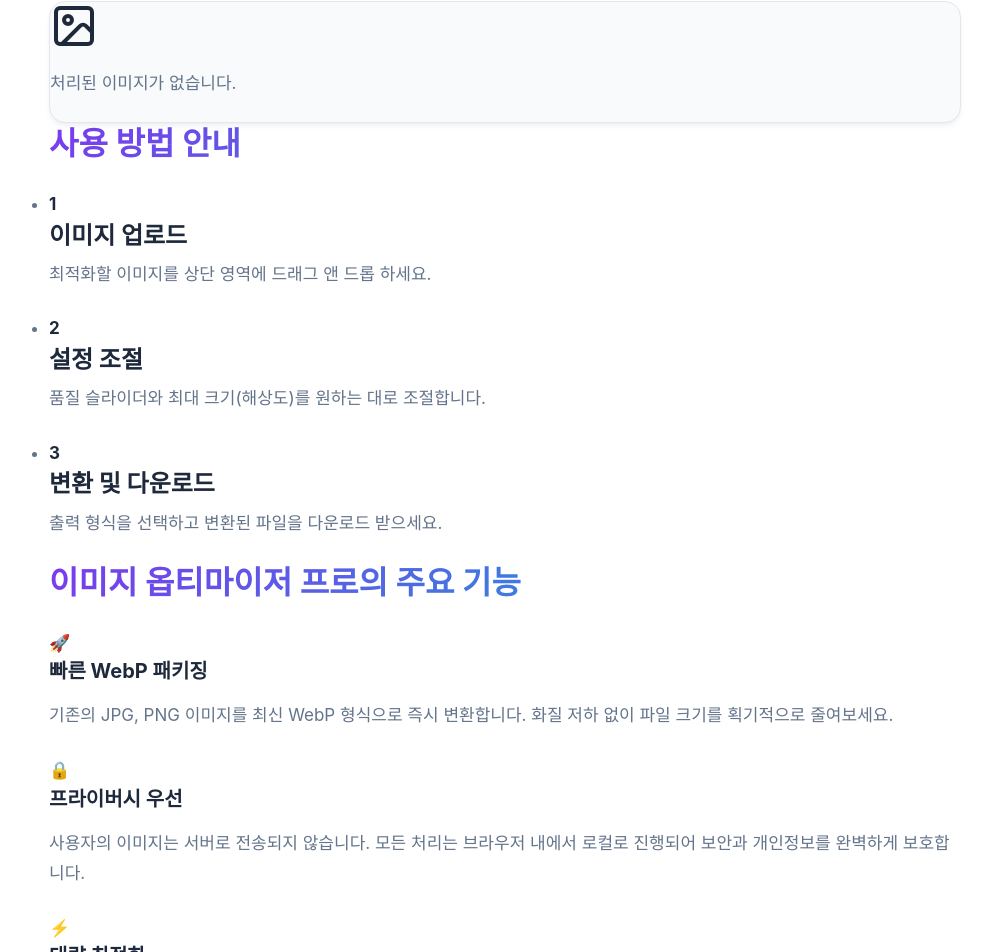
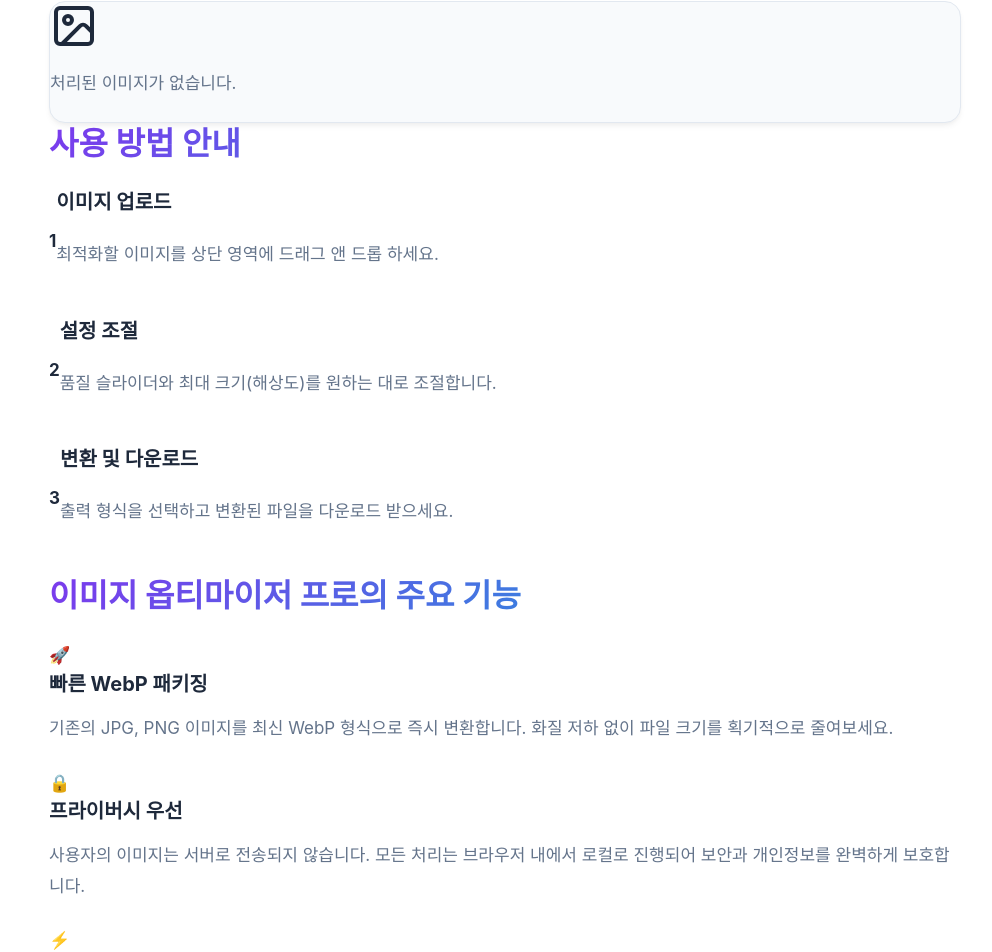
Before and after one commit to guideyoon/webp, a React (Vite) app: page / in a window 1280 px wide. Shown: the part 923-1875 px from the top of the page, without its empty margins (135-1127 px from the left). Built offline with nearby package versions, Linux system fonts and the light colour scheme; the HTML template or start-up script is replaced by a standard one.

Commit message:
Design: Horizontal layout for Guide steps and removed points

```diff
--- a/src/components/InfoSections.tsx
+++ b/src/components/InfoSections.tsx
@@ -46,22 +46,28 @@ export const FAQSection: React.FC = () => (
 export const GuideSection: React.FC = () => (
     <section className="py-16">
         <h2 className="text-3xl font-bold mb-12 title-gradient text-center">사용 방법 안내</h2>
-        <div className="max-w-2xl mx-auto">
-            <ul className="relative border-l-2 border-gray-200 ml-4 space-y-10 list-none">
-                <li className="ml-8 relative">
-                    <span className="absolute -left-11 flex items-center justify-center w-8 h-8 rounded-full bg-primary text-white font-bold text-sm">1</span>
-                    <h3 className="font-bold text-lg mb-2">이미지 업로드</h3>
-                    <p className="text-dim">최적화할 이미지를 상단 영역에 드래그 앤 드롭 하세요.</p>
+        <div className="max-w-xl mx-auto">
+            <ul className="space-y-12 list-none p-0">
+                <li className="flex gap-6 items-start">
+                    <span className="flex-shrink-0 flex items-center justify-center w-10 h-10 rounded-full bg-primary text-white font-bold text-lg shadow-sm">1</span>
+                    <div>
+                        <h3 className="font-bold text-xl mb-1 text-main">이미지 업로드</h3>
+                        <p className="text-dim leading-relaxed">최적화할 이미지를 상단 영역에 드래그 앤 드롭 하세요.</p>
+                    </div>
                 </li>
-                <li className="ml-8 relative">
-                    <span className="absolute -left-11 flex items-center justify-center w-8 h-8 rounded-full bg-primary text-white font-bold text-sm">2</span>
-                    <h3 className="font-bold text-lg mb-2">설정 조절</h3>
-                    <p className="text-dim">품질 슬라이더와 최대 크기(해상도)를 원하는 대로 조절합니다.</p>
+                <li className="flex gap-6 items-start">
+                    <span className="flex-shrink-0 flex items-center justify-center w-10 h-10 rounded-full bg-primary text-white font-bold text-lg shadow-sm">2</span>
+                    <div>
+                        <h3 className="font-bold text-xl mb-1 text-main">설정 조절</h3>
+                        <p className="text-dim leading-relaxed">품질 슬라이더와 최대 크기(해상도)를 원하는 대로 조절합니다.</p>
+                    </div>
                 </li>
-                <li className="ml-8 relative">
-                    <span className="absolute -left-11 flex items-center justify-center w-8 h-8 rounded-full bg-primary text-white font-bold text-sm">3</span>
-                    <h3 className="font-bold text-lg mb-2">변환 및 다운로드</h3>
-                    <p className="text-dim">출력 형식을 선택하고 변환된 파일을 다운로드 받으세요.</p>
+                <li className="flex gap-6 items-start">
+                    <span className="flex-shrink-0 flex items-center justify-center w-10 h-10 rounded-full bg-primary text-white font-bold text-lg shadow-sm">3</span>
+                    <div>
+                        <h3 className="font-bold text-xl mb-1 text-main">변환 및 다운로드</h3>
+                        <p className="text-dim leading-relaxed">출력 형식을 선택하고 변환된 파일을 다운로드 받으세요.</p>
+                    </div>
                 </li>
             </ul>
         </div>
```
